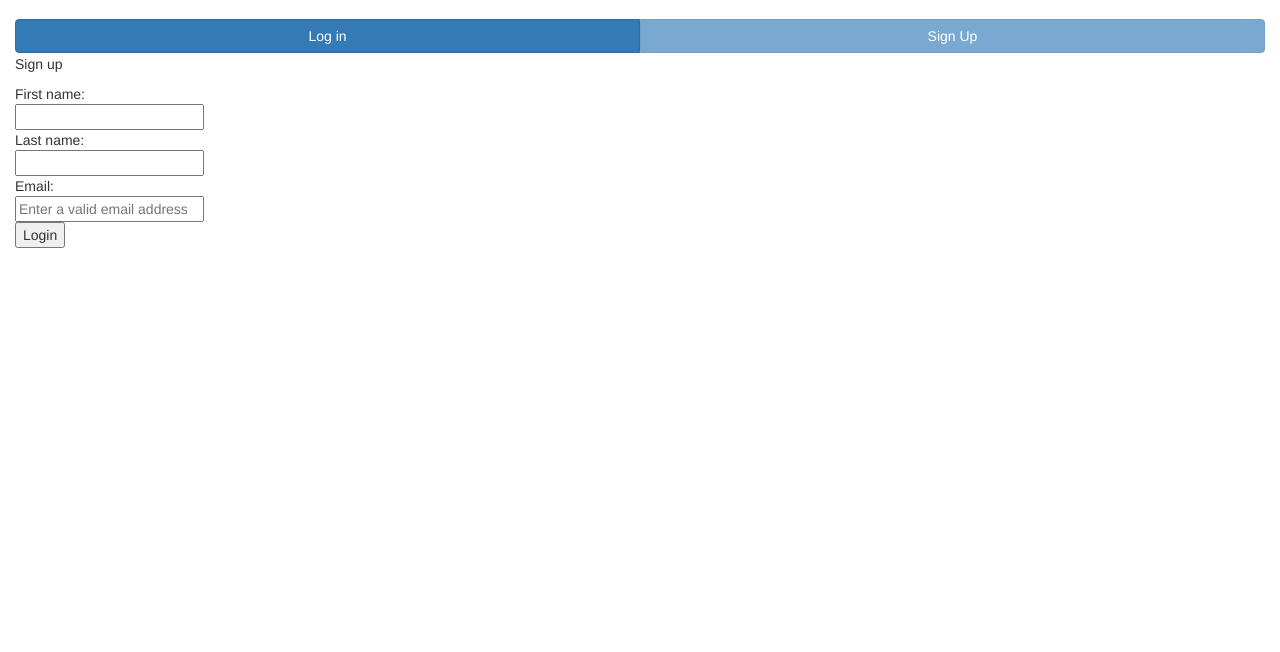
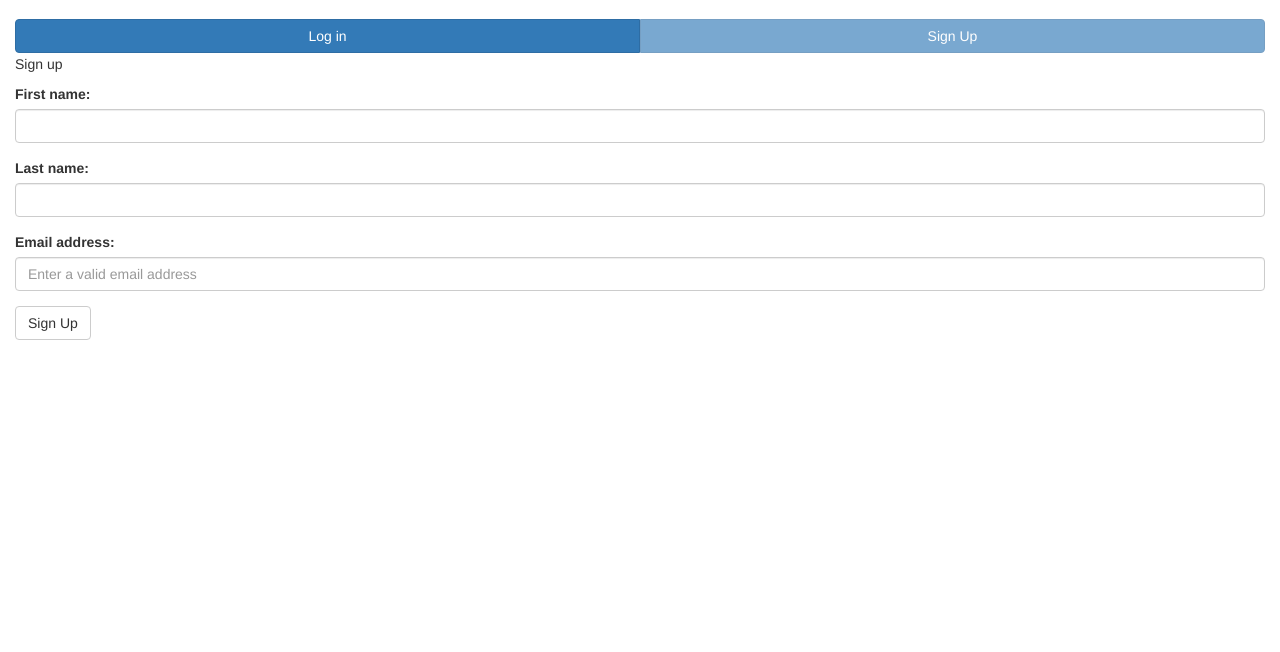
Before and after one commit to Maurice-Hayward/availability, a website: page public/login_signup.html in a window 1280 px wide. Both pictures are taken after a click on the button "Sign Up". Shown: the part 54-706 px from the top of the page. Drawn offline with nearby package versions, Linux system fonts and the light colour scheme.

Commit message:
add bootstrap to login/signup and availabilty in navbar redirect to homepage

```diff
--- a/public/login_signup.html
+++ b/public/login_signup.html
@@ -54,28 +54,27 @@
 		<div id="loginform">
 			<p>Log In</p>
 			<form>
-				Email:
-				<br>
-				<input type="email" name="email" required placeholder="Enter a valid email address">
-				<br>
-				<input type="submit" value="Login"></form>
+				<div class="form-group">
+					<label for="email">Email address:</label>
+					<input type="email" class="form-control" id="email" required placeholder="Enter a valid email address"></div>
+
+				<button type="submit" class="btn btn-default">Log In</button>
+			</form>
 		</div>
 		<div id="signupform">
 			<p>Sign up</p>
 			<form>
-				First name:
-				<br>
-				<input type="text" name="firstname" required>
-				<br>
-				Last name:
-				<br>
-				<input type="text" name="lastname" required>
-				<br>
-				Email:
-				<br>
-				<input type="email" name="email" required placeholder="Enter a valid email address">
-				<br>
-				<input type="submit" value="Login"></form>
+				<div class="form-group">
+					<label for="firstname">First name:</label>
+					<input type="text" class="form-control" id="firstname" required></div>
+				<div class="form-group">
+					<label for="lastname">Last name:</label>
+					<input type="text" class="form-control" id="lastname" required></div>
+				<div class="form-group">
+					<label for="email">Email address:</label>
+					<input type="email" class="form-control" id="email" required placeholder="Enter a valid email address"></div>
+				<button type="submit" class="btn btn-default">Sign Up</button>
+			</form>
 		</div>
 
 		<div id="bottomNavContent"></div>
--- a/public/resources/home_top_nav.html
+++ b/public/resources/home_top_nav.html
@@ -4,7 +4,7 @@
         <span class="sr-only">Toggle navigation</span>
         <span class="icon-bar"></span>
       </button>
-      <a class="navbar-brand" href="#"> availability </a>
+      <a class="navbar-brand" href="/"> availability </a>
     </div>
     <div class="collapse navbar-collapse" id="top-nav">
       <ul class="nav navbar-nav">
```
